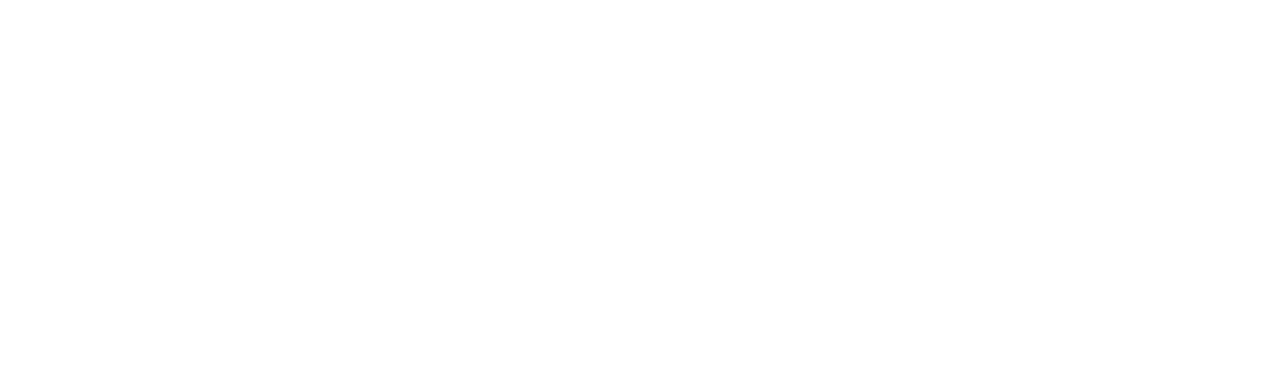
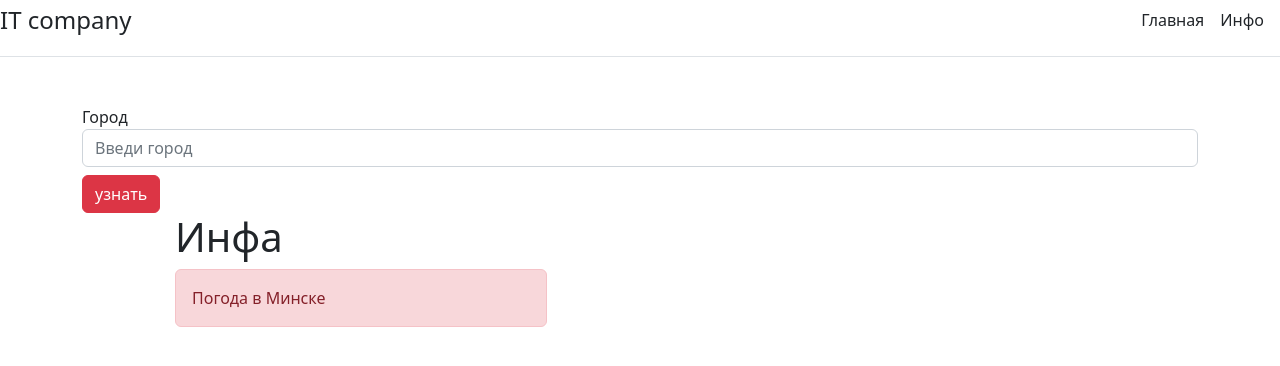
Before and after one commit to Kabanskiy/Weather_forecast, a Django app: page / in a window 1280 px wide. Before the commit the part shown is empty. Shown: the top 366 px of the page. Run offline with Django 4.2, Linux system fonts and the light colour scheme; data that the repository does not hold is empty.

Commit message:
сформирован запрос для получения инфы

```diff
--- a/WeatherApp/templates/weather/index.html
+++ b/WeatherApp/templates/weather/index.html
@@ -1,10 +1,40 @@
-<!DOCTYPE html>
-<html lang="en">
+<!doctype html>
+<html lang="ru">
 <head>
     <meta charset="UTF-8">
-    <title>Title</title>
+    <meta name="viewport"
+          content="width=device-width, user-scalable=no, initial-scale=1.0, maximum-scale=1.0, minimum-scale=1.0">
+    <meta http-equiv="X-UA-Compatible" content="ie=edge">
+    <title>Приложение погода</title>
+    <link rel="stylesheet" href="https://cdn.jsdelivr.net/npm/bootstrap@5.2.3/dist/css/bootstrap.min.css">
 </head>
 <body>
+<div class="d-flex flex-column flex-md-row align-items-center pb-3 mb-4 border-bottom">
+    <a href="/" class="d-flex align-items-center text-dark text-decoration-none">
+        <span class="fs-4">IT company</span>
+    </a>
 
+    <nav class="d-inline-flex mt-2 mt-md-0 ms-md-auto">
+        <a class="me-3 py-2 text-dark text-decoration-none" href="#">Главная</a>
+        <a class="me-3 py-2 text-dark text-decoration-none" href="#">Инфо</a>
+    </nav>
+</div>
+<div class="container mt-5">
+    <div row="row">
+        <div class="col-5offset-1">
+            <form action="">
+                <label for="city">Город</label>
+                <input type="text" id="city" class="form-control" name="city" placeholder="Введи город">
+                <input type="submit" name="отправить" value="узнать" class="mt-2 btn btn-danger">
+            </form>
+            <div class="col-4 offset-1">
+                <h1>Инфа</h1>
+                <div class="alert alert-danger">
+                    Погода в Минске
+                </div>
+            </div>
+        </div>
+    </div>
+</div>
 </body>
 </html>
--- a/WeatherApp/views.py
+++ b/WeatherApp/views.py
@@ -1,4 +1,10 @@
 from django.shortcuts import render
+import requests
 
 def index(request):
+    appid = "60925936ffb2aea192fc36034702edba"
+    url = "https://api.openweathermap.org/data/2.5/weather?q={}&units=metric&appid=" + appid
+    city = 'Petrozavodsk'
+    res = requests.get(url.format(city))
+    print(res.text)
     return render(request, 'weather/index.html')
```
